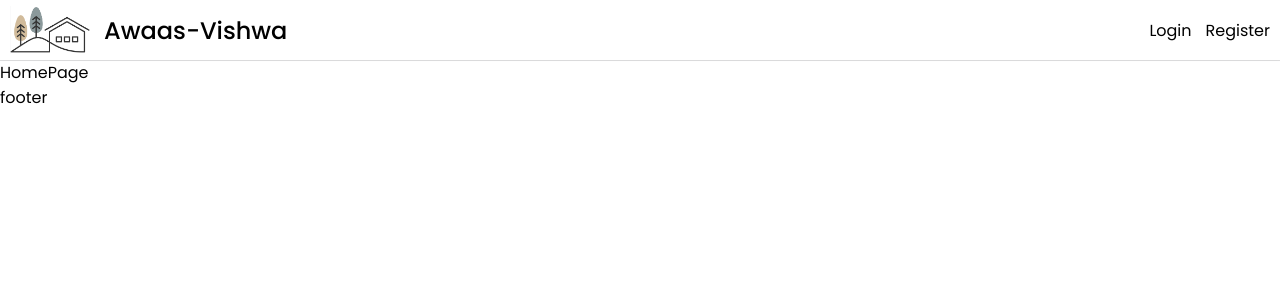
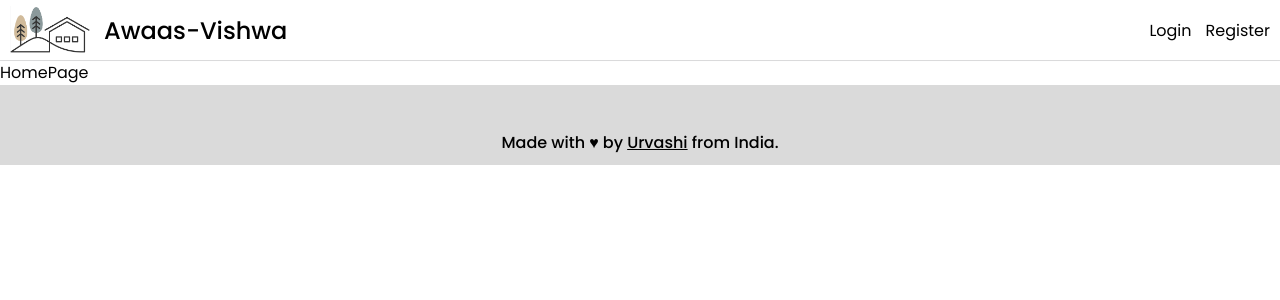
Before and after one commit to Urvashi021/Awaas-vishwa, a React (Vite) app: page / in a window 1280 px wide. Shown: the top 300 px of the page. Built offline with nearby package versions, Linux system fonts and the light colour scheme.

Commit message:
feat: Footer added.

```diff
--- a/src/App.css
+++ b/src/App.css
@@ -46,3 +46,19 @@ header {
         display: none;
     }
 }
+
+/* FOOTER */
+footer {
+    width: 100%;
+    height: 80px;
+    padding: 20px 10px 10px 10px;
+    display: flex;
+    align-items: flex-end;
+    justify-content: center;
+    background-color: #dadada;
+
+}
+.footer-text{
+    font-weight: 500;
+    text-align: center;
+}
--- a/src/components/main/Footer.jsx
+++ b/src/components/main/Footer.jsx
@@ -2,9 +2,11 @@ import React from 'react'
 
 const footer = () => {
   return (
-    <div>
-      footer
+    <footer>
+    <div className="footer-container">
+      <p1 className="footer-text"> Made with ♥ by <a href = "www.urvashiparmar.com"><u>Urvashi</u></a> from India.</p1>
     </div>
+    </footer>
   )
 }
 
```
